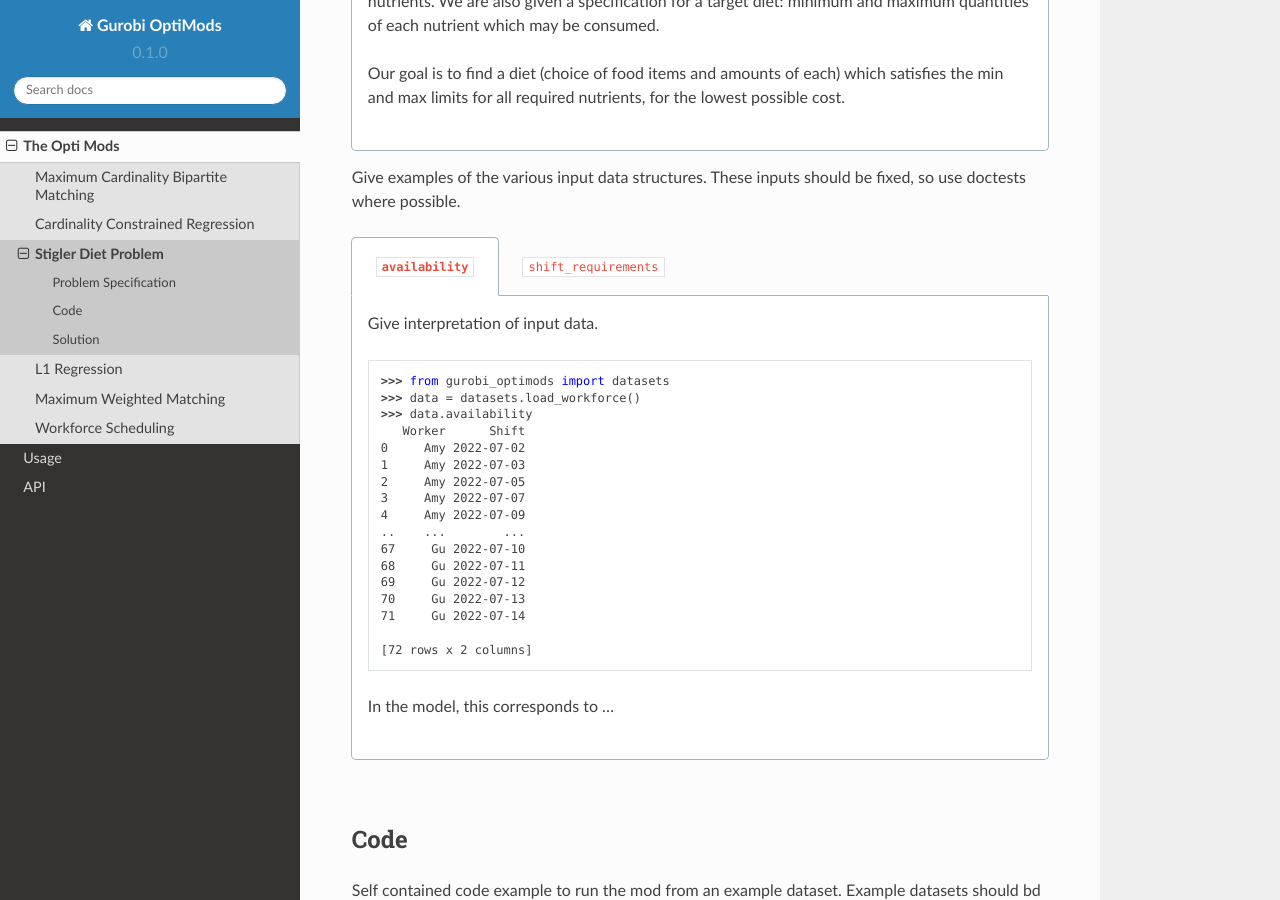
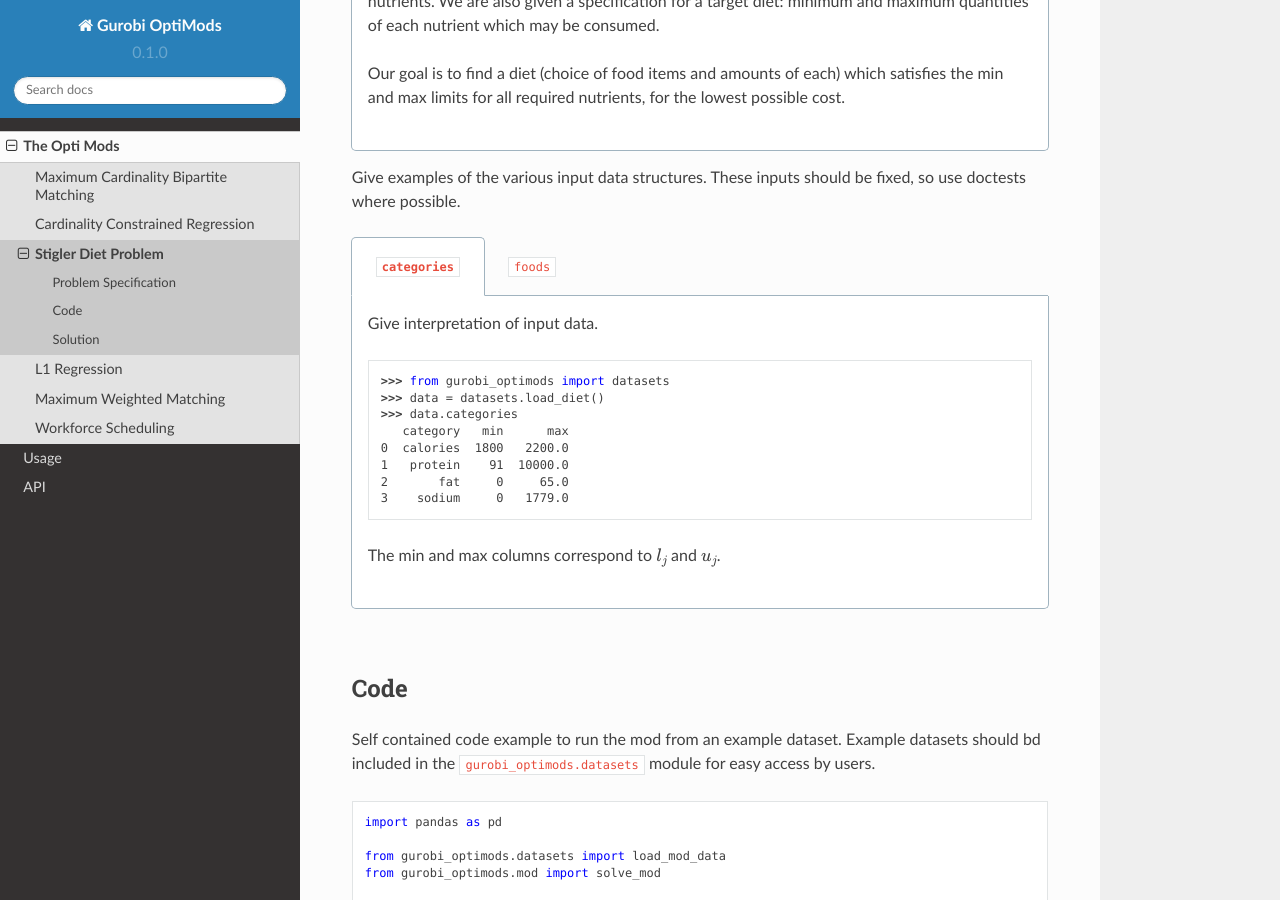
Before and after one commit to Gurobi/gurobi-optimods, a Sphinx documentation site: the page built from docs/source/mods/diet.rst, in a window 1280 px wide and 900 px high, scrolled down 539 px. Built offline with Sphinx 7.4.7 and the Read the Docs theme 2.0.0, drawn with Linux system fonts in a browser that asks for light colours.

Commit message:
Show datasets

```diff
--- a/docs/source/mods/diet.rst
+++ b/docs/source/mods/diet.rst
@@ -51,7 +51,7 @@ so use doctests where possible.
 
 .. tabs::
 
-    .. tab:: ``availability``
+    .. tab:: ``categories``
 
         Give interpretation of input data.
 
@@ -59,28 +59,35 @@ so use doctests where possible.
             :options: +NORMALIZE_WHITESPACE
 
             >>> from gurobi_optimods import datasets
-            >>> data = datasets.load_workforce()
-            >>> data.availability
-               Worker      Shift
-            0     Amy 2022-07-02
-            1     Amy 2022-07-03
-            2     Amy 2022-07-05
-            3     Amy 2022-07-07
-            4     Amy 2022-07-09
-            ..    ...        ...
-            67     Gu 2022-07-10
-            68     Gu 2022-07-11
-            69     Gu 2022-07-12
-            70     Gu 2022-07-13
-            71     Gu 2022-07-14
-            <BLANKLINE>
-            [72 rows x 2 columns]
+            >>> data = datasets.load_diet()
+            >>> data.categories
+               category   min      max
+            0  calories  1800   2200.0
+            1   protein    91  10000.0
+            2       fat     0     65.0
+            3    sodium     0   1779.0
 
-        In the model, this corresponds to ...
+        The min and max columns correspond to :math:`l_j` and :math:`u_j`.
 
-    .. tab:: ``shift_requirements``
+    .. tab:: ``foods``
 
         Another bit of input data (perhaps a secondary table)
+
+            >>> from gurobi_optimods import datasets
+            >>> data = datasets.load_diet()
+            >>> data.foods
+                    food  cost
+            0  hamburger  2.49
+            1    chicken  2.89
+            2    hot dog  1.50
+            3      fries  1.89
+            4   macaroni  2.09
+            5      pizza  1.99
+            6      salad  2.49
+            7       milk  0.89
+            8  ice cream  1.59
+
+	The cost column corresponds to :math:`c_i`.
 
 |
 
```
